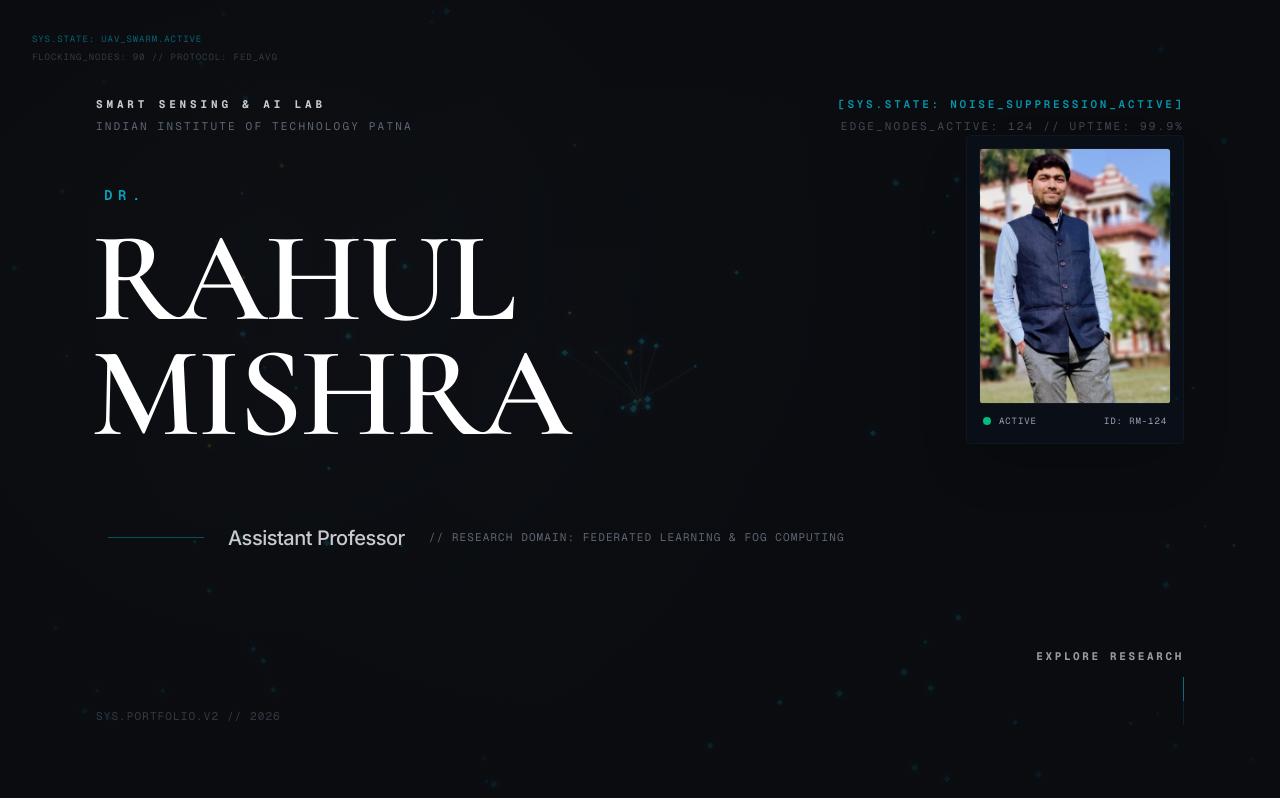
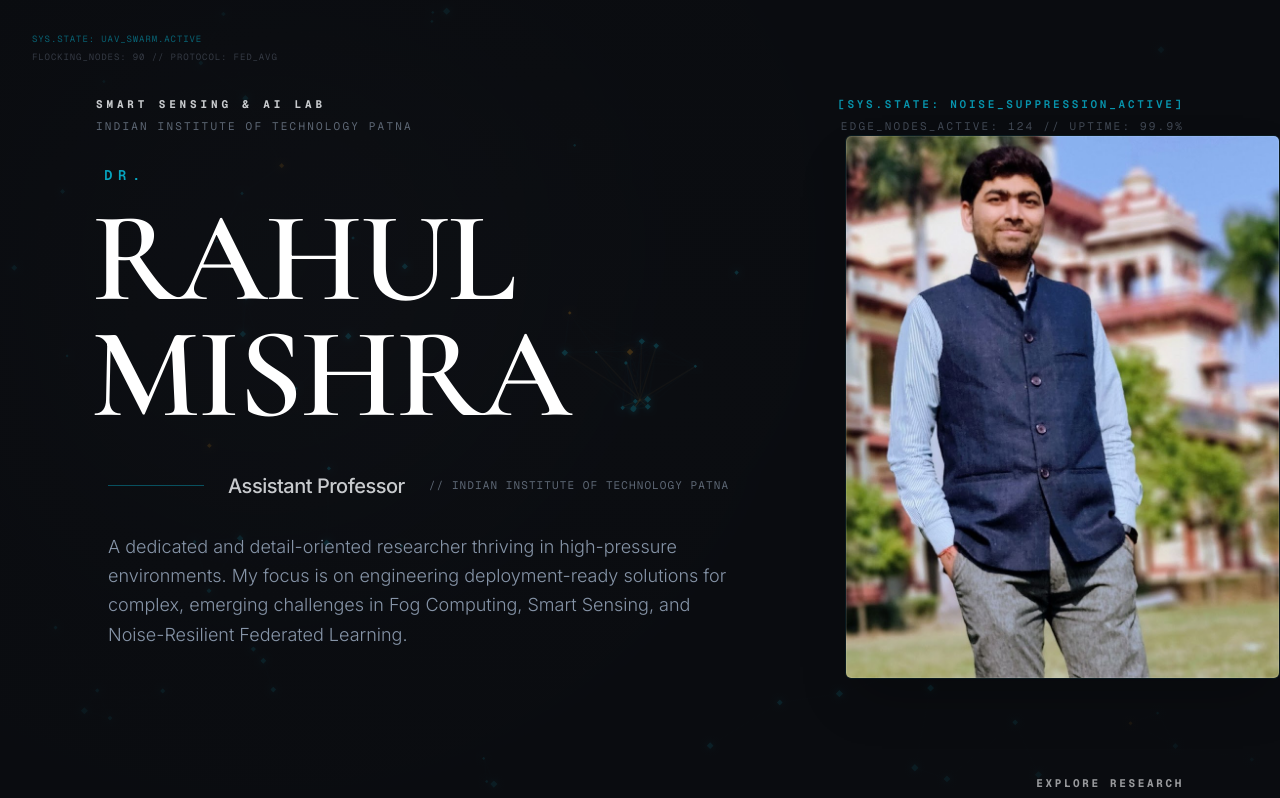
Before and after one commit to Man1ac-1773/deploy-iitp, a Next.js app: page / in a window 1280 px wide. Shown: the top 798 px of the page. Built offline with nearby package versions, Linux system fonts and the light colour scheme.

Commit message:
more hero section edits _sigh_.

```diff
--- a/src/components/sections/hero/editorial-hero.tsx
+++ b/src/components/sections/hero/editorial-hero.tsx
@@ -75,13 +75,14 @@ export function EditorialHero({ className }: EditorialHeroProps) {
           </div>
         </div>
 
-        {/* Center/Lower Massive Identity */}
+        {/* Center/Lower Massive Identity (Split-Screen Anchor) */}
         <div
           data-transition-id="professor-identity"
-          className="flex flex-col gap-6 mt-auto mb-16 md:mb-24"
+          className="flex flex-col lg:flex-row lg:items-center gap-12 lg:gap-16 xl:gap-24 mt-auto mb-16 md:mb-24 w-full"
           style={{ opacity: 0, animation: "fadeIn 0.8s ease-out 0.2s forwards" }}
         >
-          <div className="flex flex-col md:flex-row md:items-end gap-8 sm:gap-12">
+          {/* Left Side: Typography and Bio (60%) */}
+          <div className="flex flex-col gap-6 lg:w-[60%] shrink-0">
             <div className="flex flex-col gap-4">
               <span className="block font-mono text-xs sm:text-sm font-semibold tracking-[0.4em] text-accent/90 uppercase ml-1 sm:ml-2">
                 {professor.honorific}
@@ -110,12 +111,29 @@ export function EditorialHero({ className }: EditorialHeroProps) {
               </h1>
             </div>
 
+            <div className="flex flex-col gap-8 mt-4 ml-1 sm:ml-3">
+              <div className="flex flex-wrap items-center gap-6">
+                <div className="h-[1px] w-12 sm:w-24 bg-accent/40" aria-hidden="true" />
+                <p className="text-lg sm:text-xl text-foreground/80 font-medium tracking-tight">
+                  {professor.role}
+                </p>
+                <p className="font-mono text-[11px] tracking-widest text-muted-foreground/60 uppercase hidden sm:block" aria-hidden="true">
+                  // {professor.affiliation}
+                </p>
+              </div>
+
+              <p className="max-w-2xl text-base sm:text-lg leading-relaxed text-muted-foreground/90 font-light">
+                {professor.bio}
+              </p>
+            </div>
+          </div>
+
+          {/* Right Side: Massive Portrait Anchor (40%) */}
           {professor.heroImage && (
             <motion.div
               style={{ opacity: 0, animation: "fadeIn 1.5s ease-out 0.5s forwards" }}
-                className="flex flex-col gap-2 p-2 sm:p-3 rounded-md border border-border/40 bg-surface/30 backdrop-blur-md shadow-2xl mb-1 sm:mb-2"
+              className="relative w-full sm:w-[80%] md:w-[60%] lg:w-[40%] aspect-[4/5] rounded-lg overflow-hidden border border-border/50 shadow-2xl shrink-0 ml-auto lg:ml-0 xl:ml-auto"
             >
-                <div className="relative shrink-0 w-32 h-40 sm:w-48 sm:h-64 rounded-sm overflow-hidden border border-border/50">
               <Image
                 src={professor.heroImage}
                 alt={`Portrait of ${professor.fullName}`}
@@ -123,34 +141,9 @@ export function EditorialHero({ className }: EditorialHeroProps) {
                 className="object-cover object-top"
                 priority
               />
-                </div>
-                <div className="flex items-center justify-between px-1 py-0.5">
-                  <div className="flex items-center gap-2">
-                    <span className="relative flex h-2 w-2">
-                      <span className="animate-ping absolute inline-flex h-full w-full rounded-full bg-emerald-400 opacity-75"></span>
-                      <span className="relative inline-flex rounded-full h-2 w-2 bg-emerald-500"></span>
-                    </span>
-                    <span className="font-mono text-[8px] sm:text-[9px] tracking-widest text-muted-foreground uppercase">
-                      Active
-                    </span>
-                  </div>
-                  <span className="font-mono text-[8px] sm:text-[9px] tracking-widest text-muted-foreground uppercase">
-                    ID: RM-124
-                  </span>
-                </div>
+              <div className="absolute inset-0 ring-1 ring-inset ring-white/10 rounded-lg pointer-events-none" />
             </motion.div>
           )}
-          </div>
-
-          <div className="flex items-center gap-6 mt-8 sm:mt-12 ml-1 sm:ml-3">
-            <div className="h-[1px] w-12 sm:w-24 bg-accent/40" aria-hidden="true" />
-            <p className="text-lg sm:text-xl text-foreground/80 font-medium tracking-tight">
-              {professor.role}
-            </p>
-            <p className="font-mono text-[11px] tracking-widest text-muted-foreground/60 uppercase hidden sm:block" aria-hidden="true">
-              // RESEARCH DOMAIN: FEDERATED LEARNING & FOG COMPUTING
-            </p>
-          </div>
         </div>
 
         {/* Bottom Scroll Anchor */}
```
Lines whose indentation alone changed are shown as unchanged.
